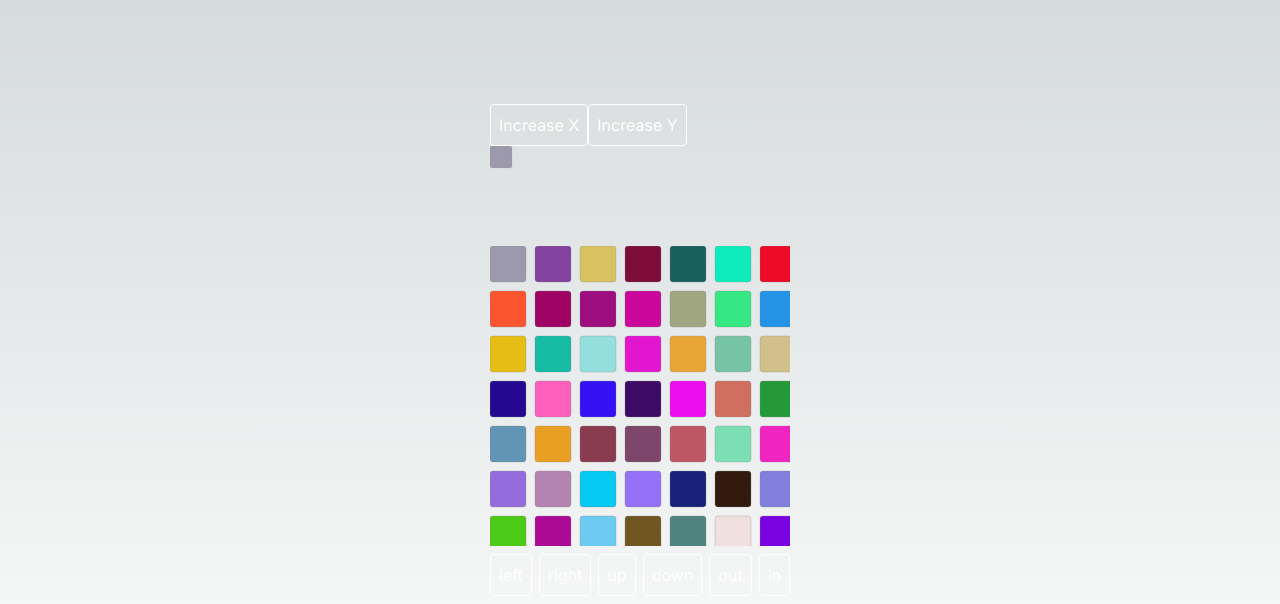
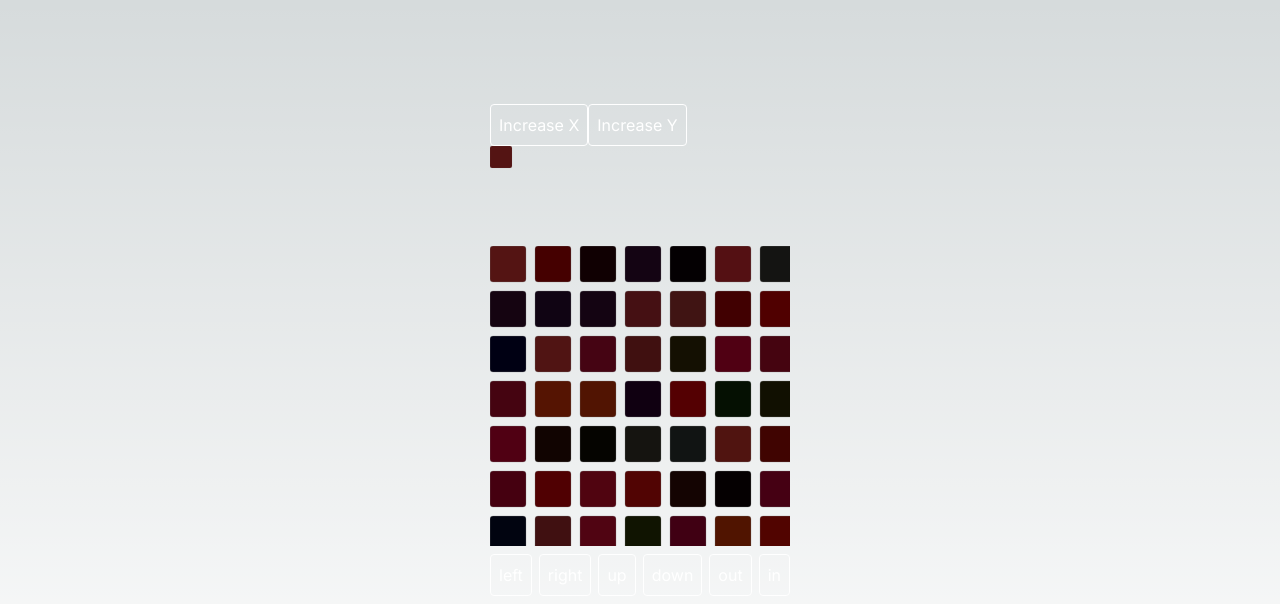
Before and after one commit to TreppLabs/map-scroller, a Next.js app: page / in a window 1280 px wide. Shown: the top 604 px of the page. Built offline with nearby package versions, Linux system fonts and the light colour scheme.

Commit message:
colors are now kind of blobby or regionalized

```diff
--- a/app/gridSvg.tsx
+++ b/app/gridSvg.tsx
@@ -44,6 +44,43 @@ function mulberry32(a:number):()=>number {
     return hexString;
   }
 
+  function getBlobbyXYColor(x:number, y:number) {
+    // get nearest x and y that are multiples of 10
+    const nearbyX = Math.floor(x / 10) * 10;
+    const nearbyY = Math.floor(y / 10) * 10;
+    const rands = cyrb128(x.toString() + "_" + y.toString());
+    const nearRands = cyrb128(nearbyX.toString() + "_" + nearbyY.toString());
+    // average the two random numbers
+    //  const rand = (rands[0] + nearRands[0]) / 2;
+
+    // take the cell itself
+    // const r = Math.floor(rands[0] & 0xFF);
+    // const g = Math.floor(rands[1] & 0xFF);
+    // const b = Math.floor(rands[2] & 0xFF);
+
+    // take the nearest cell that is multiple of 10
+    // const r = Math.floor(nearRands[0] & 0xFF);
+    // const g = Math.floor(nearRands[1] & 0xFF);
+    // const b = Math.floor(nearRands[2] & 0xFF);
+
+    // average cell and nearest cell that is multiple of 10 r, g, b separately
+    const r = Math.floor((rands[0] & 0xFF + nearRands[0] & 0xFF) / 2);
+    const g = Math.floor((rands[1] & 0xFF + nearRands[1] & 0xFF) / 2);
+    const b = Math.floor((rands[2] & 0xFF + nearRands[2] & 0xFF) / 2);
+
+
+    // create color string from r,g,b
+    // console.log("r: " + r.toString(16).padStart(2, '0') + " g: " + g.toString(16).padStart(2, '0') + " b: " + b.toString(16).padStart(2, '0'));
+    const colorString = '#' + r.toString(16).padStart(2, '0') + g.toString(16).padStart(2, '0') + b.toString(16).padStart(2, '0');
+    // console.log("colorString: " + colorString);
+    return colorString;
+    // const rand = nearRands[0];
+    // let value = rand & 0xFFFFFF;
+    // // Convert the integer to a hex string and pad with zeros if necessary
+    // const hexString: string = '#' + value.toString(16).padStart(6, '0');
+    // return hexString;
+  }
+
   // seed PRNG so we'll get the same "random" colors every time
   var seed = cyrb128("apples");
   var rand = mulberry32(seed[0]);
@@ -56,7 +93,7 @@ function mulberry32(a:number):()=>number {
 interface MapCellProps {xPos: number, yPos: number}
 
 const MapCellComponent: React.FC<MapCellProps> = ({ xPos, yPos }) => {
-  const color = getXYColor(xPos, yPos);
+  const color = getBlobbyXYColor(xPos, yPos);
   return (
     <svg width="100" height="100" viewBox="0 0 100 100">
       <rect
@@ -119,7 +156,7 @@ function GridSVG() {
     const gridElements = [];
     for (let x = 0; x < gridCols; x++) {
       for (let y = 0; y < gridRows; y++) {
-        const color = getXYColor(x,y);
+        const color = getBlobbyXYColor(x,y);
         const xPos = x * (squareSize + squareSpacing);
         const yPos = y * (squareSize + squareSpacing);
         gridElements.push(
```
